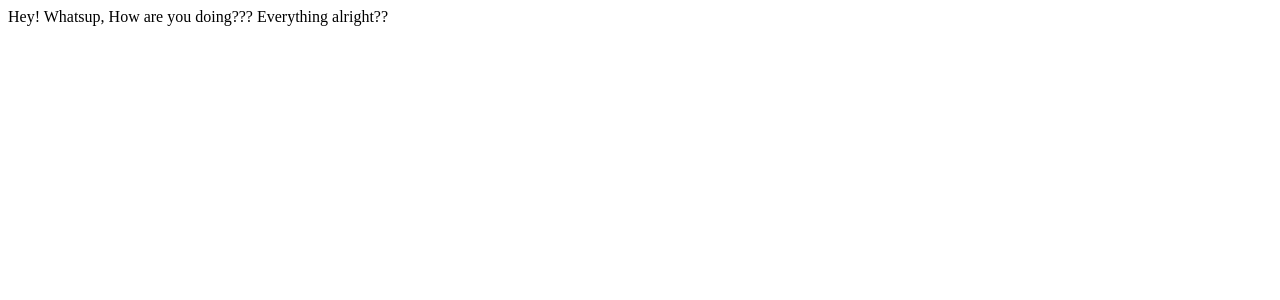
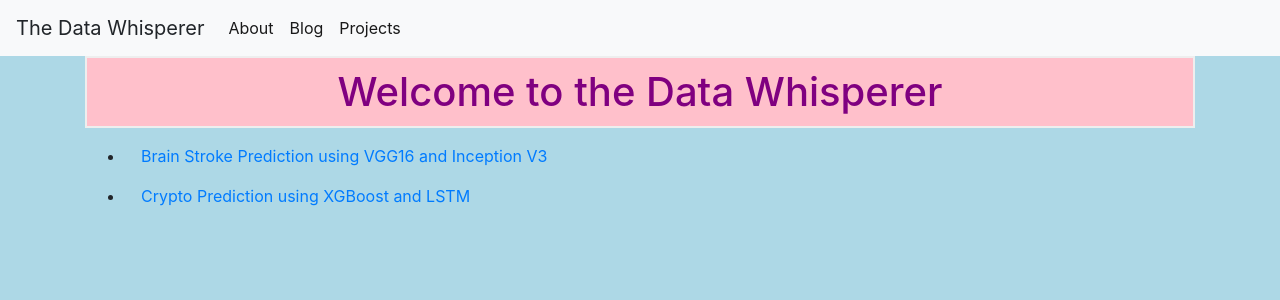
Before and after one commit to vijaayyyyvarshini/datawhisperer, a Flask app: page /projects in a window 1280 px wide. Shown: the top 300 px of the page. Run offline with Flask 3, Linux system fonts and the light colour scheme; some libraries are stand-ins or nearby versions.

Commit message:
new changes again

```diff
--- /dev/null
+++ b/templates/brainstroke.html
@@ -0,0 +1 @@
+Hey!
--- /dev/null
+++ b/templates/cryptoprediction.html
@@ -0,0 +1 @@
+Hello
--- a/templates/projects.html
+++ b/templates/projects.html
@@ -1 +1,17 @@
-Hey! Whatsup, How are you doing??? Everything alright??
+{% extends 'base.html' %}
+
+{% block content %}
+    <h1>{% block title %} Welcome to the Data Whisperer
+        {% endblock %}</h1>
+
+        <div class="projects" id="projectwritings">
+            <ul class="listofprojects">
+            <li class="nav-item active">
+                    <a class="nav-link" href="/brainstrokeprediction">Brain Stroke Prediction using VGG16 and Inception V3</a>
+            </li>
+            <li class="nav-item active">
+                <a class="nav-link" href="/cryptoprediction">Crypto Prediction using XGBoost and LSTM</a>
+            </li>
+            </ul>
+        </div>
+{% endblock %}
```
